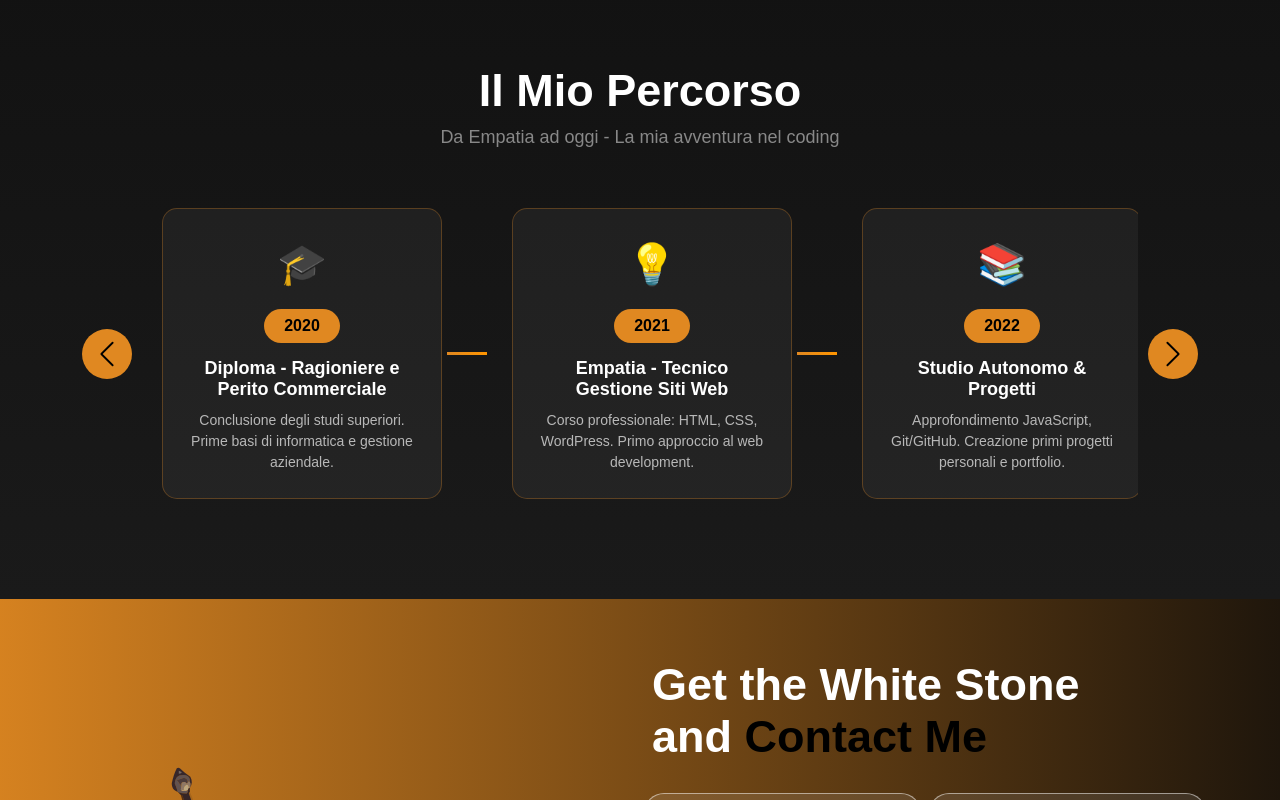
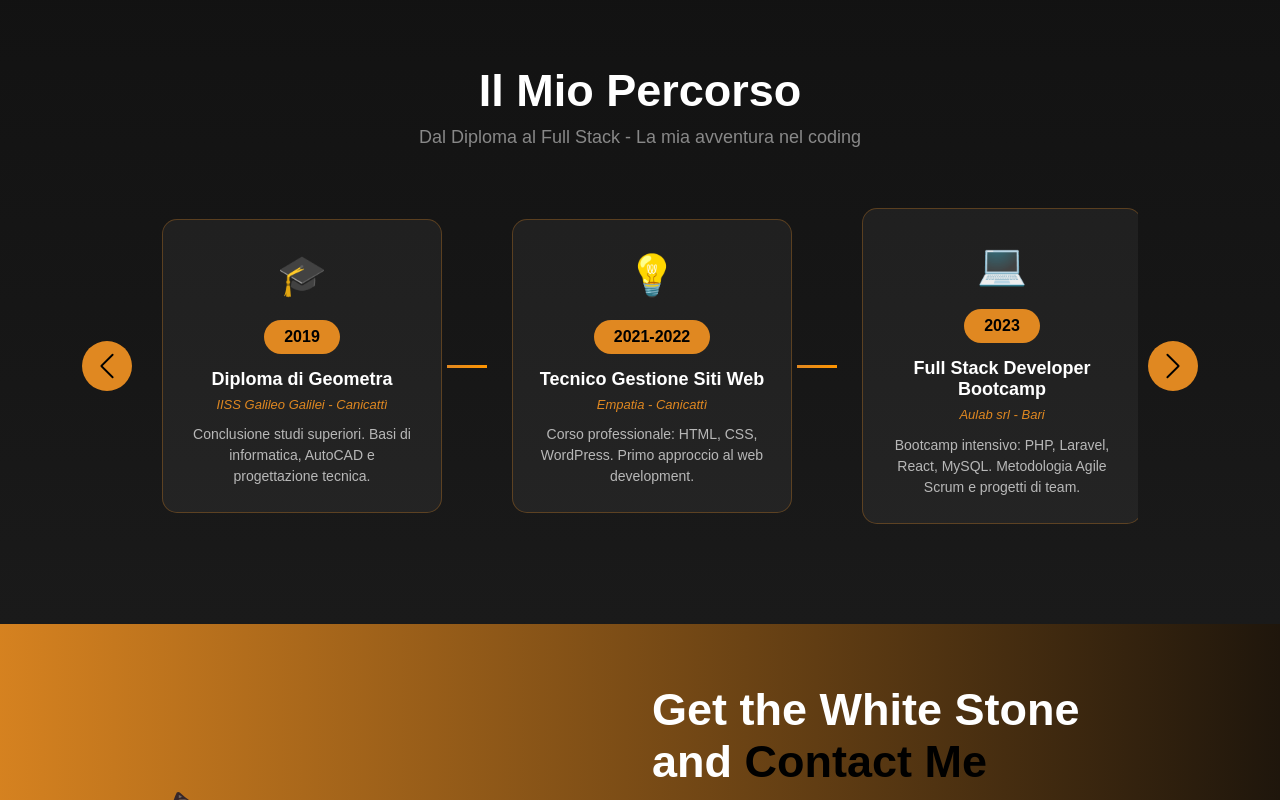
Before and after one commit to MeloLM/My_Profile, a React (Create React App) app: page / in a window 1280 px wide. Shown: the part 2220-3020 px from the top of the page. Built offline with nearby package versions, Linux system fonts and the light colour scheme; no server answers.

Commit message:
feat: Aggiunto profileData.js con dati CV, aggiornata Timeline con dati reali (Geometra 2019, Empatia 2021-22, Aulab 2023)

```diff
--- a/src/App.css
+++ b/src/App.css
@@ -704,8 +704,15 @@ nav.navbar .navbar-toggler[aria-expanded="true"] .navbar-toggler-icon {
 .timeline-content h4 {
   font-size: 18px;
   font-weight: 700;
+  margin-bottom: 5px;
+  color: #fff;
+}
+.timeline-location {
+  display: block;
+  font-size: 13px;
+  color: var(--main-color);
   margin-bottom: 10px;
-  color: #fff;
+  font-style: italic;
 }
 .timeline-content p {
   font-size: 14px;
--- a/src/components/Timeline.js
+++ b/src/components/Timeline.js
@@ -1,48 +1,10 @@
 import { Container, Row, Col } from 'react-bootstrap';
 import { useRef } from 'react';
 import { ChevronLeft, ChevronRight } from 'react-bootstrap-icons';
+import { timelineData } from '../data/profileData';
 
 export default function Timeline() {
   const scrollRef = useRef(null);
-
-  const timelineData = [
-    {
-      year: "2020",
-      title: "Diploma - Ragioniere e Perito Commerciale",
-      description: "Conclusione degli studi superiori. Prime basi di informatica e gestione aziendale.",
-      icon: "🎓"
-    },
-    {
-      year: "2021",
-      title: "Empatia - Tecnico Gestione Siti Web",
-      description: "Corso professionale: HTML, CSS, WordPress. Primo approccio al web development.",
-      icon: "💡"
-    },
-    {
-      year: "2022",
-      title: "Studio Autonomo & Progetti",
-      description: "Approfondimento JavaScript, Git/GitHub. Creazione primi progetti personali e portfolio.",
-      icon: "📚"
-    },
-    {
-      year: "2023",
-      title: "Aulab Hackademy - Full Stack Developer",
-      description: "Bootcamp intensivo a Bari: PHP, Laravel, React, MySQL. Progetti di team e metodologie Agile.",
-      icon: "💻"
-    },
-    {
-      year: "2024",
-      title: "Junior Full Stack Developer",
-      description: "Sviluppo professionale: React, Laravel, API REST. Collaborazione su progetti reali.",
-      icon: "🚀"
-    },
-    {
-      year: "2025",
-      title: "Crescita & Nuove Sfide",
-      description: "Espansione competenze: Node.js, TypeScript, Docker. Open to work e nuove opportunità!",
-      icon: "⚔️"
-    }
-  ];
 
   const scroll = (direction) => {
     if (scrollRef.current) {
@@ -60,7 +22,7 @@ export default function Timeline() {
         <Row>
           <Col>
             <h2>Il Mio Percorso</h2>
-            <p className="timeline-subtitle">Da Empatia ad oggi - La mia avventura nel coding</p>
+            <p className="timeline-subtitle">Dal Diploma al Full Stack - La mia avventura nel coding</p>
           </Col>
         </Row>
         <Row>
@@ -82,6 +44,7 @@ export default function Timeline() {
                         <span className="timeline-icon">{item.icon}</span>
                         <span className="timeline-year">{item.year}</span>
                         <h4>{item.title}</h4>
+                        {item.subtitle && <span className="timeline-location">{item.subtitle}</span>}
                         <p>{item.description}</p>
                       </div>
                       {index < timelineData.length - 1 && (
--- /dev/null
+++ b/src/data/profileData.js
@@ -0,0 +1,156 @@
+/**
+ * DATI PROFILO - Modifica qui per aggiornare tutto il sito
+ * =========================================================
+ * Questo file contiene tutti i dati personali del portfolio.
+ * Modifica questi dati per aggiornare automaticamente le sezioni.
+ */
+
+export const personalInfo = {
+  name: "Carmelo La Mantia",
+  role: "Junior Full Stack Developer",
+  location: "Agrigento, Sicilia, Italy",
+  birthDate: "12/09/2000",
+  phone: "+39 3510845851",
+  email: "carmelo.la.mantia00@gmail.com",
+  linkedin: "https://www.linkedin.com/in/carmelo-la-mantia-web-developer/",
+  github: "https://github.com/MeloLM",
+  instagram: "https://www.instagram.com/carmelo_coding/"
+};
+
+export const summary = `Junior full stack developer con formazione pregressa da tecnico di gestione di siti web e predisposizione verso linguaggi orientati al back end. Maturate competenze tecniche lato front end e back end in coding Bootcamp basato su programmazione Object oriented. Apprese le logiche della metodologia di lavoro agile scrum, durante le esercitazioni pratiche eseguite. Buone capacità comunicative, di gestione dello stress e problem solving completano il profilo.`;
+
+export const technicalSkills = {
+  languages: ["HTML", "CSS", "JavaScript", "PHP"],
+  software: ["Windows 10", "Linux", "Unix", "Office"],
+  tools: ["Discord", "Git", "GitHub"],
+  frameworks: ["Laravel", "Bootstrap", "React.js"],
+  editors: ["Visual Studio Code", "WordPress", "AutoCAD"]
+};
+
+export const education = [
+  {
+    period: "Gennaio 2023 - Aprile 2023",
+    institution: "Aulab srl",
+    location: "Bari",
+    title: "Corso di Full Stack Developer",
+    description: "Bootcamp intensivo: PHP, Laravel, React, MySQL. Metodologia Agile Scrum."
+  },
+  {
+    period: "Gennaio 2021 - Settembre 2022",
+    institution: "Empatia",
+    location: "Canicattì (Agrigento)",
+    title: "Corso di Tecnico Gestione Siti Web",
+    description: "HTML, CSS, WordPress. Primo approccio al web development."
+  },
+  {
+    period: "Settembre 2014 - Giugno 2019",
+    institution: "IISS Galileo Galilei",
+    location: "Canicattì (Agrigento)",
+    title: "Diploma di Geometra",
+    description: "Diploma tecnico con basi di informatica, AutoCAD e progettazione."
+  }
+];
+
+export const projects = [
+  {
+    name: "Shooter Project",
+    status: "in progress",
+    description: "Gioco JavaScript sviluppato con Phaser",
+    github: "https://github.com/MeloLM/Game_Shooter_CLM"
+  },
+  {
+    name: "My Profile",
+    status: "in progress",
+    description: "Portfolio personale sviluppato con React",
+    github: "https://github.com/MeloLM/My_Profile"
+  },
+  {
+    name: "SoulsSpace Blog",
+    status: "completed",
+    description: "Blog funzionale sviluppato con framework Laravel",
+    github: "https://github.com/MeloLM/Carmelo_GamesSpace"
+  },
+  {
+    name: "Sushi Project",
+    status: "completed",
+    description: "Menu interattivo all-you-can-eat fatto interamente in React",
+    live: "https://sushi-project-cml.vercel.app/",
+    github: "https://github.com/MeloLM/sushi-project"
+  }
+];
+
+export const workExperience = [
+  {
+    period: "2025 - in corso",
+    company: "Rueesch Abbigliamento Professionale",
+    location: "Canicattì (Agrigento, Sicilia)",
+    role: "Magazziniere"
+  },
+  {
+    period: "2023 - 2024",
+    company: "Rivendita Tabacchi 25",
+    location: "Canicattì (Agrigento, Sicilia)",
+    role: "Addetto alle Vendite"
+  },
+  {
+    period: "2022 - 2023",
+    company: "VII Coorte Ristorante",
+    location: "Roma (Lazio)",
+    role: "Cameriere"
+  },
+  {
+    period: "2018 - 2022",
+    company: "Adenzia Sicily Industrial",
+    location: "Canicattì (Agrigento, Sicilia)",
+    role: "Cameriere"
+  }
+];
+
+export const languages = [
+  { language: "Italiano", level: "Madrelingua" },
+  { language: "Inglese", level: "Intermedio" }
+];
+
+// Timeline data per la sezione Il Mio Percorso
+export const timelineData = [
+  {
+    year: "2019",
+    title: "Diploma di Geometra",
+    subtitle: "IISS Galileo Galilei - Canicattì",
+    description: "Conclusione studi superiori. Basi di informatica, AutoCAD e progettazione tecnica.",
+    icon: "🎓",
+    type: "education"
+  },
+  {
+    year: "2021-2022",
+    title: "Tecnico Gestione Siti Web",
+    subtitle: "Empatia - Canicattì",
+    description: "Corso professionale: HTML, CSS, WordPress. Primo approccio al web development.",
+    icon: "💡",
+    type: "education"
+  },
+  {
+    year: "2023",
+    title: "Full Stack Developer Bootcamp",
+    subtitle: "Aulab srl - Bari",
+    description: "Bootcamp intensivo: PHP, Laravel, React, MySQL. Metodologia Agile Scrum e progetti di team.",
+    icon: "💻",
+    type: "education"
+  },
+  {
+    year: "2023-2024",
+    title: "Sviluppo Progetti & Lavoro",
+    subtitle: "Portfolio & Esperienza",
+    description: "Creazione SoulsSpace Blog, Sushi Project, Shooter Game. Esperienza in retail.",
+    icon: "🚀",
+    type: "work"
+  },
+  {
+    year: "2025",
+    title: "Open to Work",
+    subtitle: "Junior Full Stack Developer",
+    description: "Alla ricerca di nuove opportunità nel mondo dello sviluppo web. React, Laravel, JavaScript.",
+    icon: "⚔️",
+    type: "career"
+  }
+];
```
